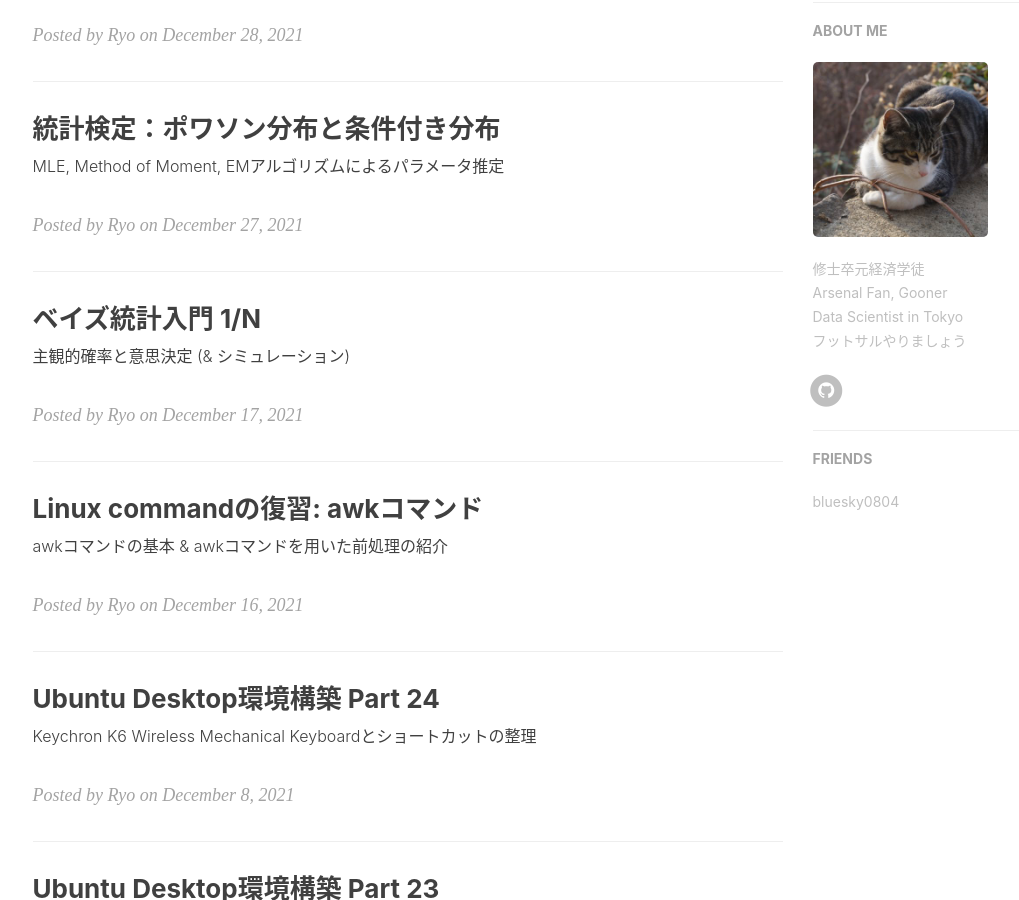
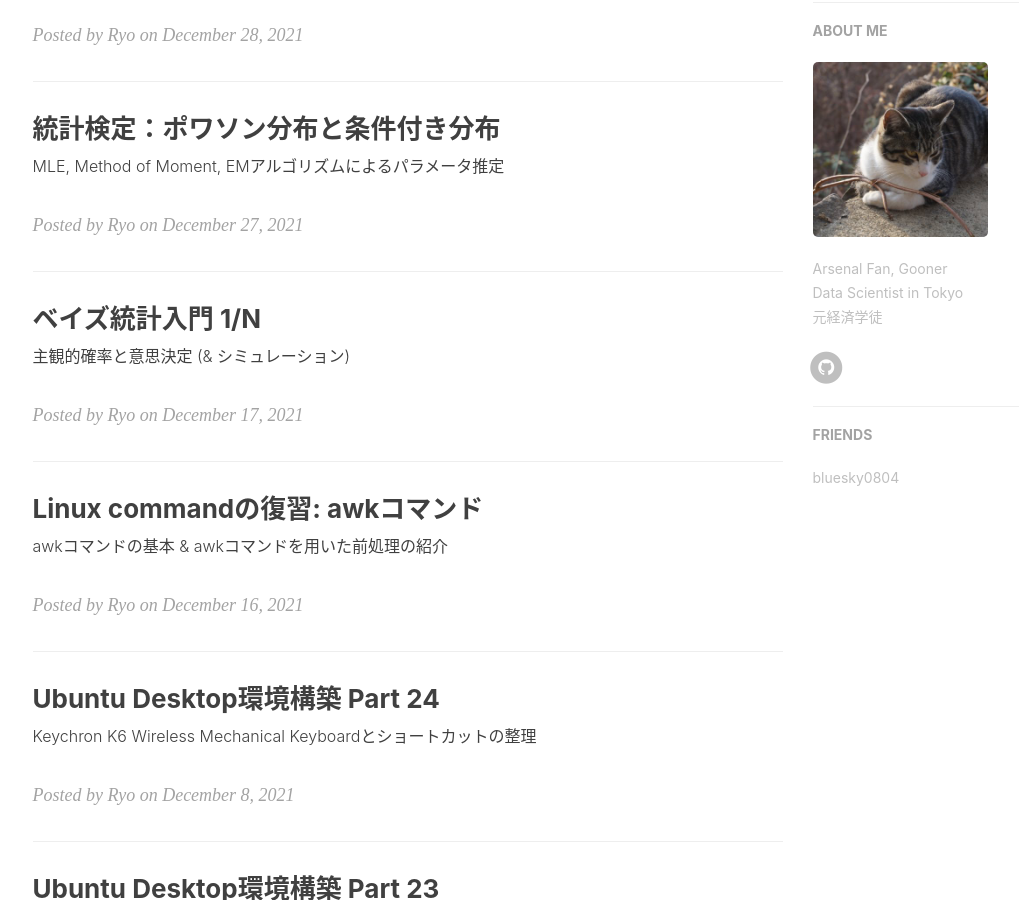
Before and after one commit to RyoNakagami/RyoNakagami.github.io, a Jekyll site: the page built from index.html, in a window 1280 px wide and 900 px high, scrolled down 906 px. Shown: the whole window, without its empty margins (135-1154 px from the left). Built offline with Jekyll 4.4.1, drawn with Linux system fonts in a browser that asks for light colours; nearby versions of some CDN libraries; the list of posts is cut into pages by our own code; comment, search, counter and statistics services are not loaded.

Commit message:
FIX metadata

```diff
--- a/_config.yml
+++ b/_config.yml
@@ -78,7 +78,7 @@ ga_track_id: "G-LVL413SV09"            # Format: UA-xxxxxx-xx
 
 # Sidebar settings
 sidebar: true                           # whether or not using Sidebar.
-sidebar-about-description: "修士卒元経済学徒<br>Arsenal Fan, Gooner<br>Data Scientist in Tokyo<br>フットサルやりましょう"
+sidebar-about-description: "Arsenal Fan, Gooner<br>Data Scientist in Tokyo<br>元経済学徒"
 sidebar-avatar: /img/avatar_rio_cat.jpg      # use absolute URL, seeing it's used in both `/` and `/about/`
 
 
```
